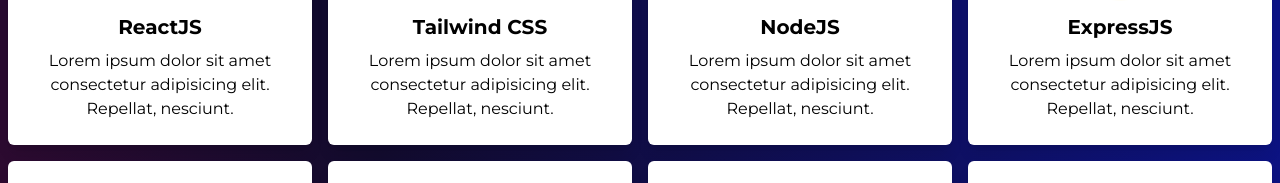
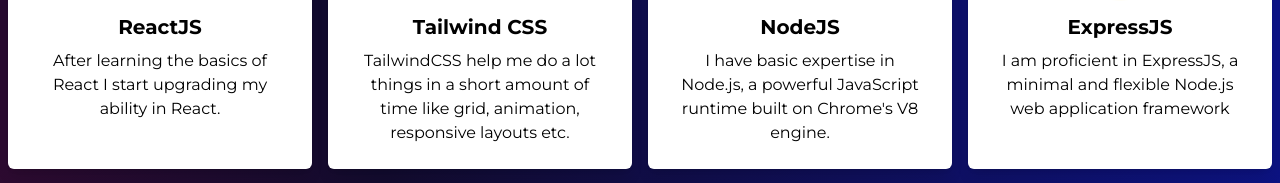
Before and after one commit to Emranhossainshuvo/front-end-portfolio, a React (Vite) app: page / in a window 1280 px wide. Shown: the part 699-882 px from the top of the page. Built offline with nearby package versions, Linux system fonts and the light colour scheme.

Commit message:
skills descriiption added

```diff
--- a/src/components/Skills/Skills.jsx
+++ b/src/components/Skills/Skills.jsx
@@ -1,6 +1,6 @@
 import { BiLogoMongodb } from "react-icons/bi";
 import { DiGit } from "react-icons/di";
-import {  FaNode, FaReact } from "react-icons/fa";
+import { FaNode, FaReact } from "react-icons/fa";
 import { RiTailwindCssFill } from "react-icons/ri";
 import { SiExpress, SiFirebase, SiJsonwebtokens } from "react-icons/si";
 
@@ -36,7 +36,7 @@
                         </div>
                         <h4 className="text-xl font-bold text-center mb-2">ReactJS</h4>
                         <p className=" text-center">
-                            Lorem ipsum dolor sit amet consectetur adipisicing elit. Repellat, nesciunt.
+                             After learning the basics of React I start upgrading my ability in React.
                         </p>
                     </div>
                     {/* second skill  */}
@@ -49,7 +49,7 @@
                         </div>
                         <h4 className="text-xl font-bold text-center mb-2">Tailwind CSS</h4>
                         <p className="text-center">
-                            Lorem ipsum dolor sit amet consectetur adipisicing elit. Repellat, nesciunt.
+                            TailwindCSS help me do a lot things in a short amount of time like grid, animation, responsive layouts etc.
                         </p>
                     </div>
                     {/* third skill  */}
@@ -62,7 +62,7 @@
                         </div>
                         <h4 className="text-xl font-bold text-center mb-2">NodeJS</h4>
                         <p className="  text-center">
-                            Lorem ipsum dolor sit amet consectetur adipisicing elit. Repellat, nesciunt.
+                            I have basic expertise in Node.js, a powerful JavaScript runtime built on Chrome&apos;s V8 engine.
                         </p>
                     </div>
                     {/* fourth skill  */}
@@ -75,7 +75,7 @@
                         </div>
                         <h4 className="text-xl font-bold text-center mb-2">ExpressJS</h4>
                         <p className="  text-center">
-                            Lorem ipsum dolor sit amet consectetur adipisicing elit. Repellat, nesciunt.
+                            I am proficient in ExpressJS, a minimal and flexible Node.js web application framework
                         </p>
                     </div>
                     {/* fifth skill */}
```
